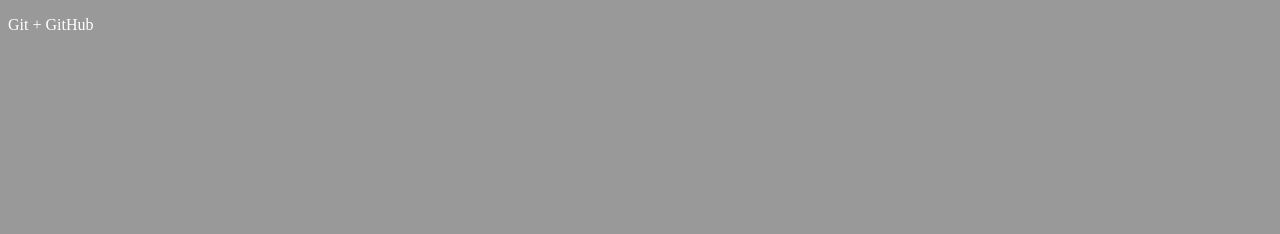
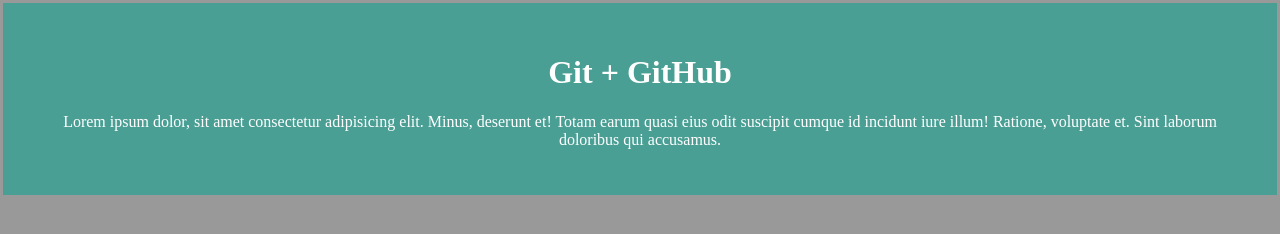
Before and after one commit to WebJDev/GitTest, a plain HTML site: page index.html in a window 1280 px wide. Drawn offline with Linux system fonts and the light colour scheme.

Commit message:
Первые изменения

```diff
--- a/css/main.css
+++ b/css/main.css
@@ -2,3 +2,9 @@ body {
     background: #999;
     color: #fff;
 }
+.main {
+    text-align: center;
+    background-color: rgba(23, 163, 145, 0.6);
+    padding: 30px;
+    margin: -5px;
+}
--- a/index.html
+++ b/index.html
@@ -9,6 +9,9 @@
     <link rel="stylesheet" href="css/main.css">
 </head>
 <body>
-    <p>Git + GitHub</p>
+    <div class="main">
+        <h1>Git + GitHub</h1>
+        <p>Lorem ipsum dolor, sit amet consectetur adipisicing elit. Minus, deserunt et! Totam earum quasi eius odit suscipit cumque id incidunt iure illum! Ratione, voluptate et. Sint laborum doloribus qui accusamus.</p>
+    </div>
 </body>
 </html>
```
